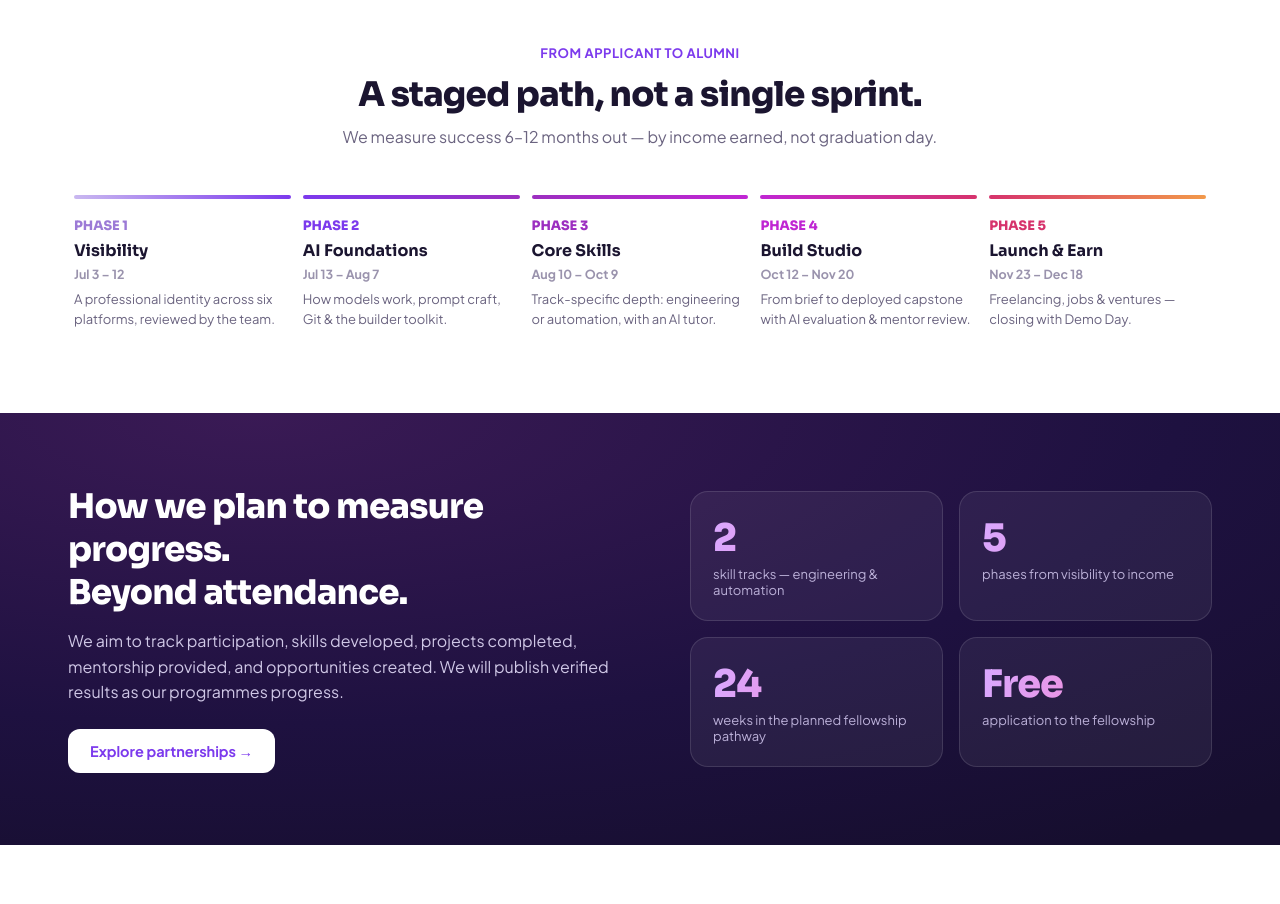
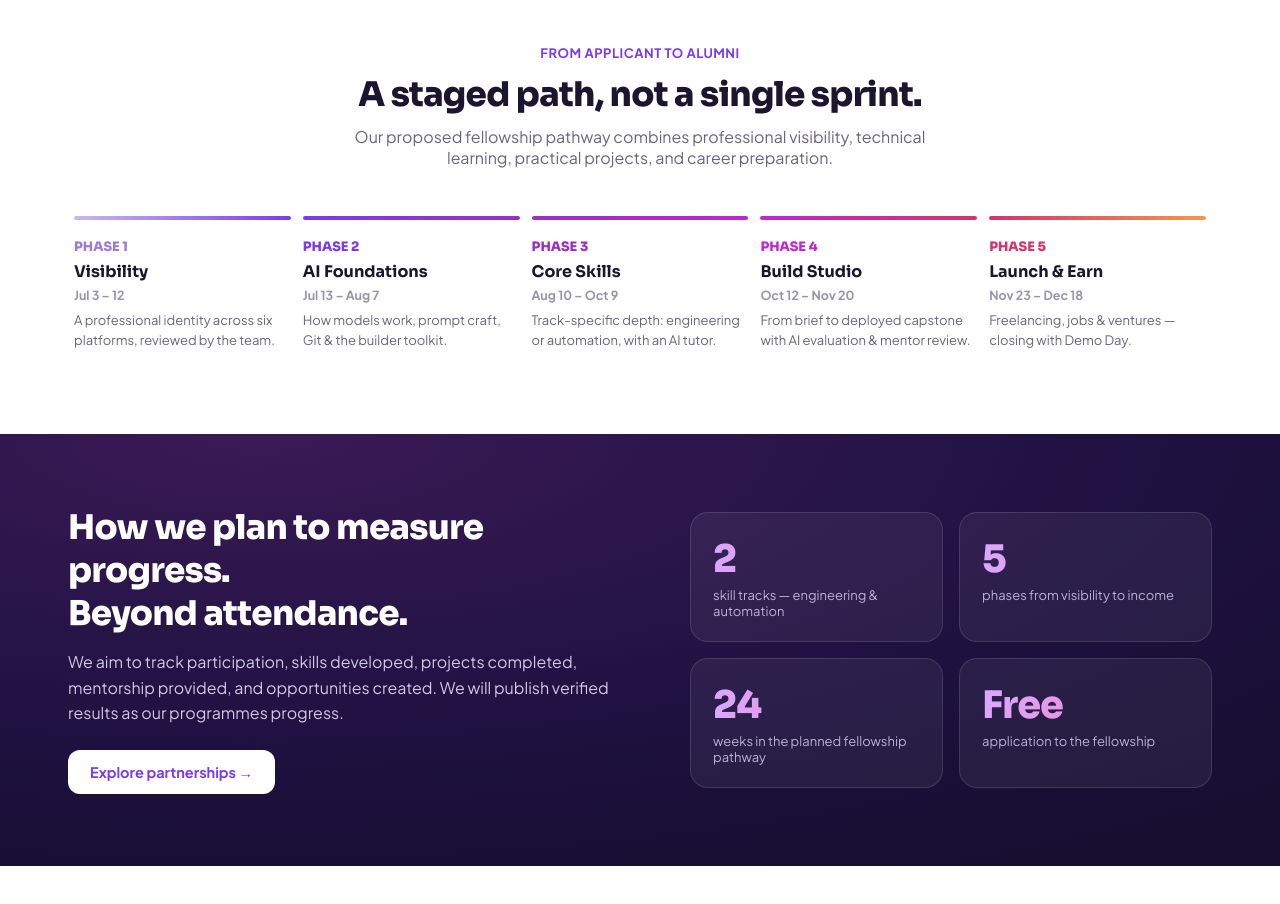
Before and after one commit to techascend-cohort-2/techascend-platform, a Next.js app: page / in a window 1280 px wide. Shown: the part 3960-4864 px from the top of the page. Built offline with nearby package versions, Linux system fonts and the light colour scheme; no server answers; the database is empty.

Commit message:
Clarify planned outcomes and remove unverified promises

```diff
--- a/components/Journey.tsx
+++ b/components/Journey.tsx
@@ -8,7 +8,7 @@ export default function Journey() {
         <div className="eyebrow">FROM APPLICANT TO ALUMNI</div>
         <h2 className={styles.title}>A staged path, not a single sprint.</h2>
         <p className={styles.lede}>
-          We measure success 6–12 months out — by income earned, not graduation day.
+          Our proposed fellowship pathway combines professional visibility, technical learning, practical projects, and career preparation.
         </p>
       </div>
       <div className={styles.track}>
```
